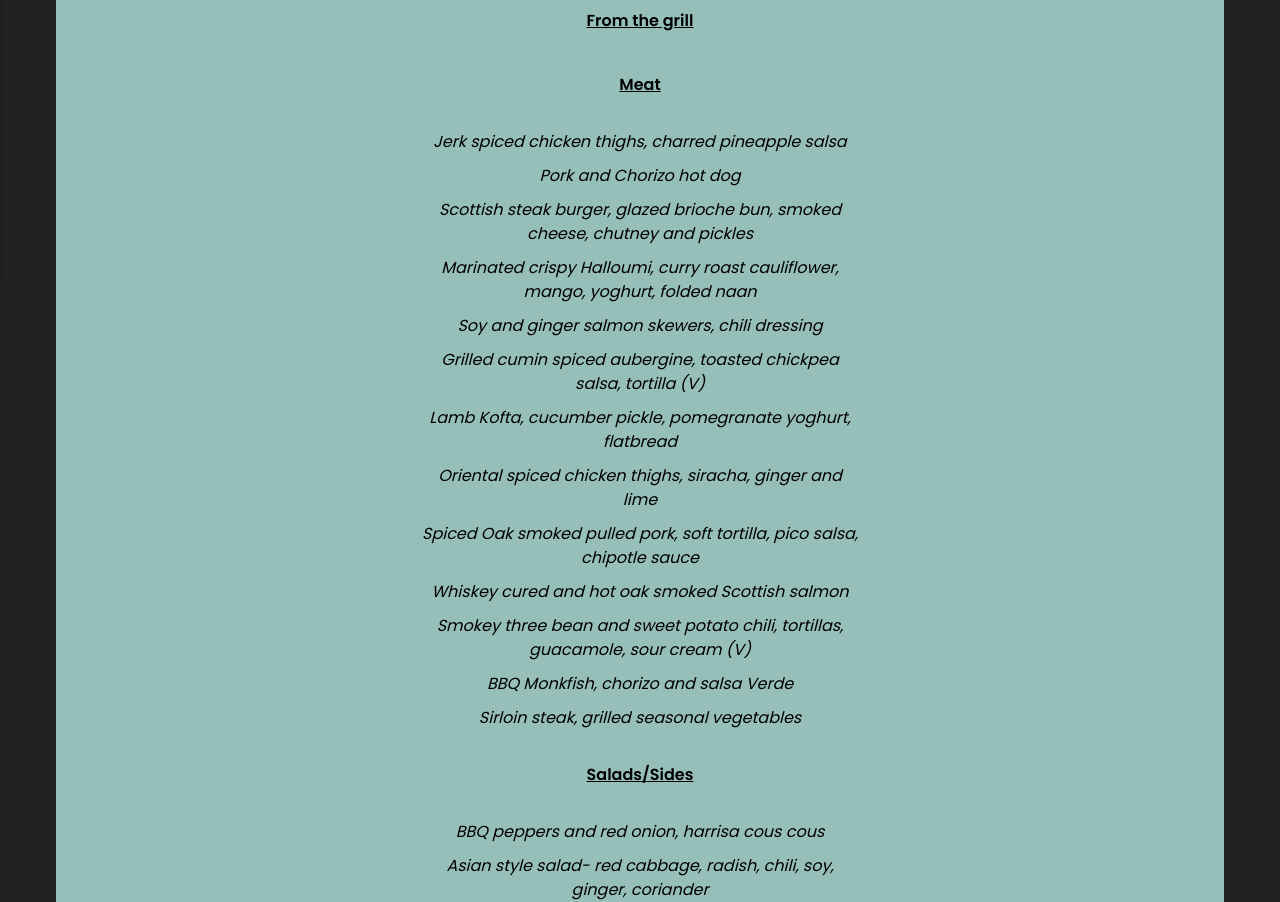
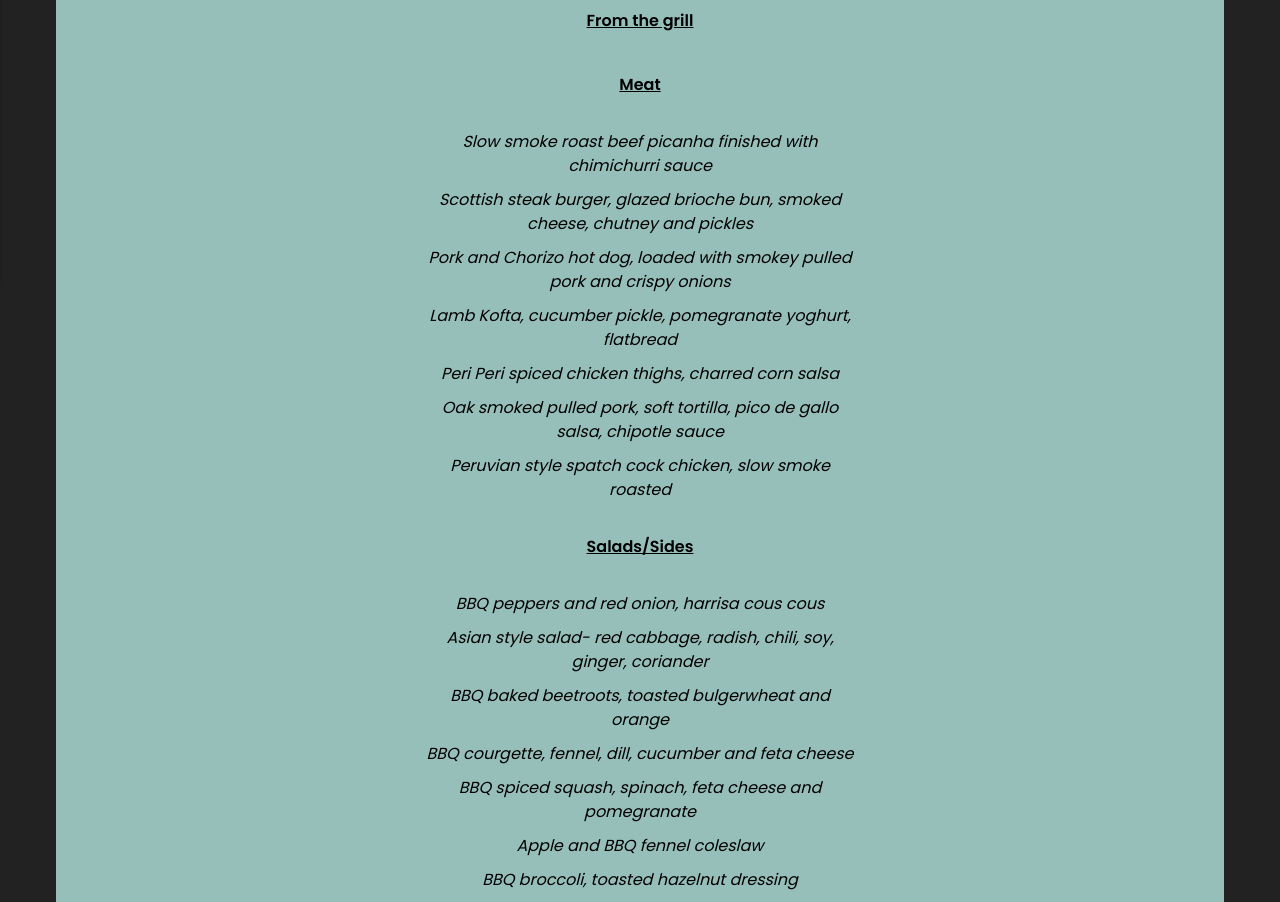
Before and after one commit to katy-evans/gg, a Next.js app: page /menu in a window 1280 px wide. Shown: the part 520-1422 px from the top of the page. Built offline with nearby package versions, Linux system fonts and the light colour scheme; a web font is replaced by a local one.

Commit message:
Updating menu

```diff
--- a/pages/menu.js
+++ b/pages/menu.js
@@ -54,43 +54,32 @@ const Menu = () => {
                   <h3 className="underline font-semibold p-3">
                     From the grill
                   </h3>
-                  <h2 className="underline font-semibold p-3">
-                    Meat
-                  </h2>
+                  <h2 className="underline font-semibold p-3">Meat</h2>
                   <ul className="italic">
-                    <li>Jerk spiced chicken thighs, charred pineapple salsa</li>
-                    <li>Pork and Chorizo hot dog</li>
+                    <li>
+                      Slow smoke roast beef picanha finished with chimichurri
+                      sauce
+                    </li>
                     <li>
                       Scottish steak burger, glazed brioche bun, smoked cheese,
                       chutney and pickles
                     </li>
                     <li>
-                      Marinated crispy Halloumi, curry roast cauliflower, mango,
-                      yoghurt, folded naan
-                    </li>
-                    <li>Soy and ginger salmon skewers, chili dressing</li>
-                    <li>
-                      Grilled cumin spiced aubergine, toasted chickpea salsa,
-                      tortilla (V)
+                      Pork and Chorizo hot dog, loaded with smokey pulled pork
+                      and crispy onions
                     </li>
                     <li>
                       Lamb Kofta, cucumber pickle, pomegranate yoghurt,
                       flatbread
                     </li>
+                    <li>Peri Peri spiced chicken thighs, charred corn salsa</li>
                     <li>
-                      Oriental spiced chicken thighs, siracha, ginger and lime
+                      Oak smoked pulled pork, soft tortilla, pico de gallo
+                      salsa, chipotle sauce
                     </li>
                     <li>
-                      Spiced Oak smoked pulled pork, soft tortilla, pico salsa,
-                      chipotle sauce
+                      Peruvian style spatch cock chicken, slow smoke roasted
                     </li>
-                    <li>Whiskey cured and hot oak smoked Scottish salmon </li>
-                    <li>
-                      Smokey three bean and sweet potato chili, tortillas,
-                      guacamole, sour cream (V)
-                    </li>
-                    <li>BBQ Monkfish, chorizo and salsa Verde </li>
-                    <li>Sirloin steak, grilled seasonal vegetables </li>
                   </ul>
                   <h3 className="underline font-semibold p-3">Salads/Sides</h3>
                   <ul className="italic">
```
